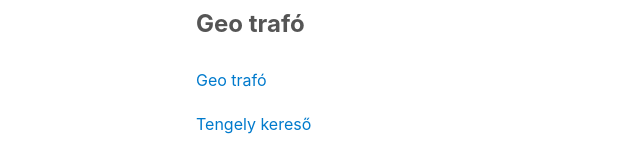
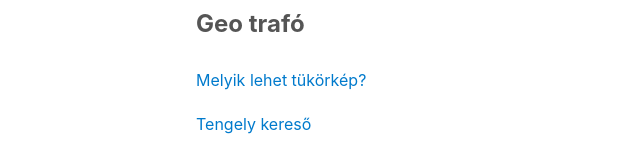
Before and after one commit to rekababuska/orakakonyvbol, a plain HTML site: page index.html in a window 1280 px wide. Shown: the part 297-457 px from the top of the page, without its empty margins (44-684 px from the left). Drawn offline with Linux system fonts and the light colour scheme.

Commit message:
added/modified files

```diff
--- a/index.html
+++ b/index.html
@@ -49,7 +49,7 @@
 
     <h2>Geo trafó</h2>
     <ul>
-        <li><a href="./geotrafo/melyikatukorkep.html">Geo trafó</a></li>
+        <li><a href="./geotrafo/melyikatukorkep.html">Melyik lehet tükörkép?</a></li>
         <li><a href="./geotrafo/tengelykereso.html">Tengely kereső</a></li>
     </ul>
 
```
